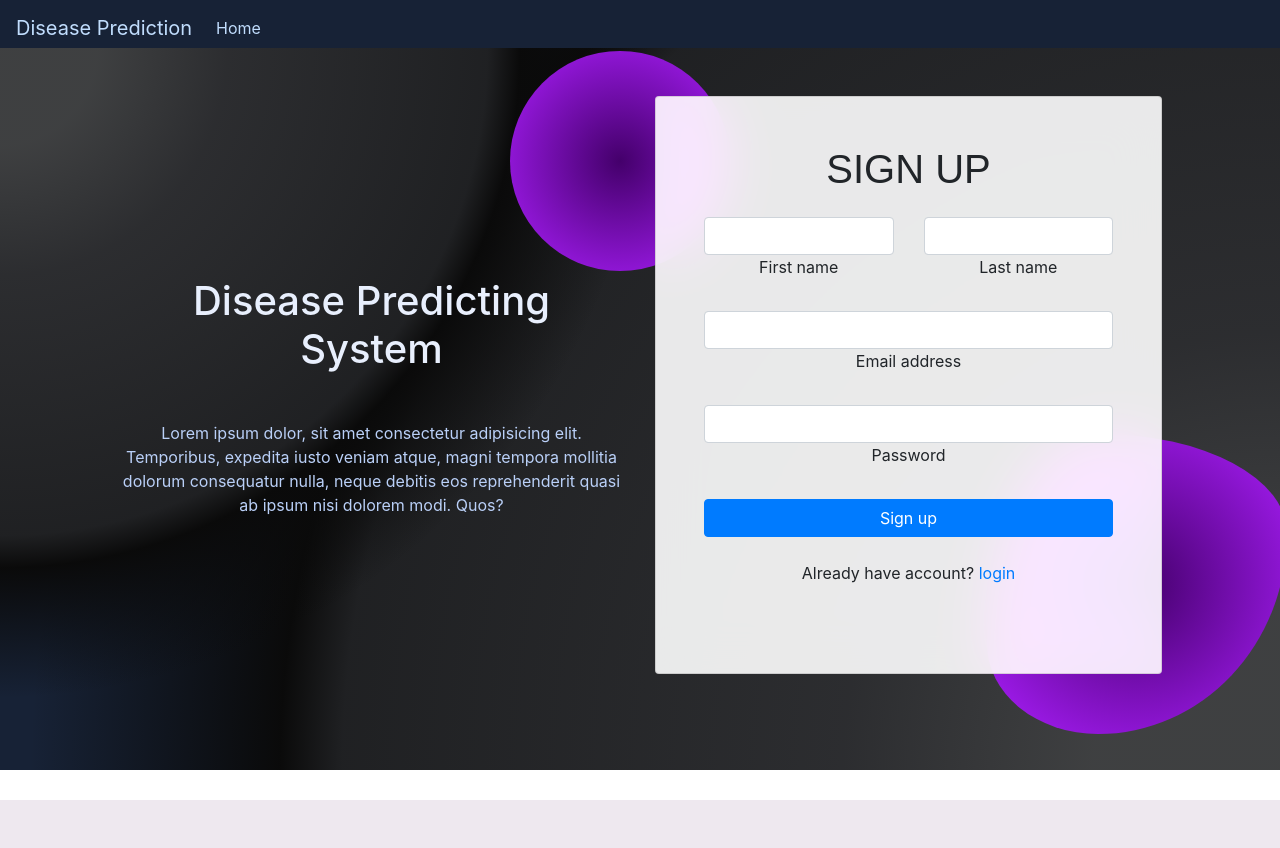
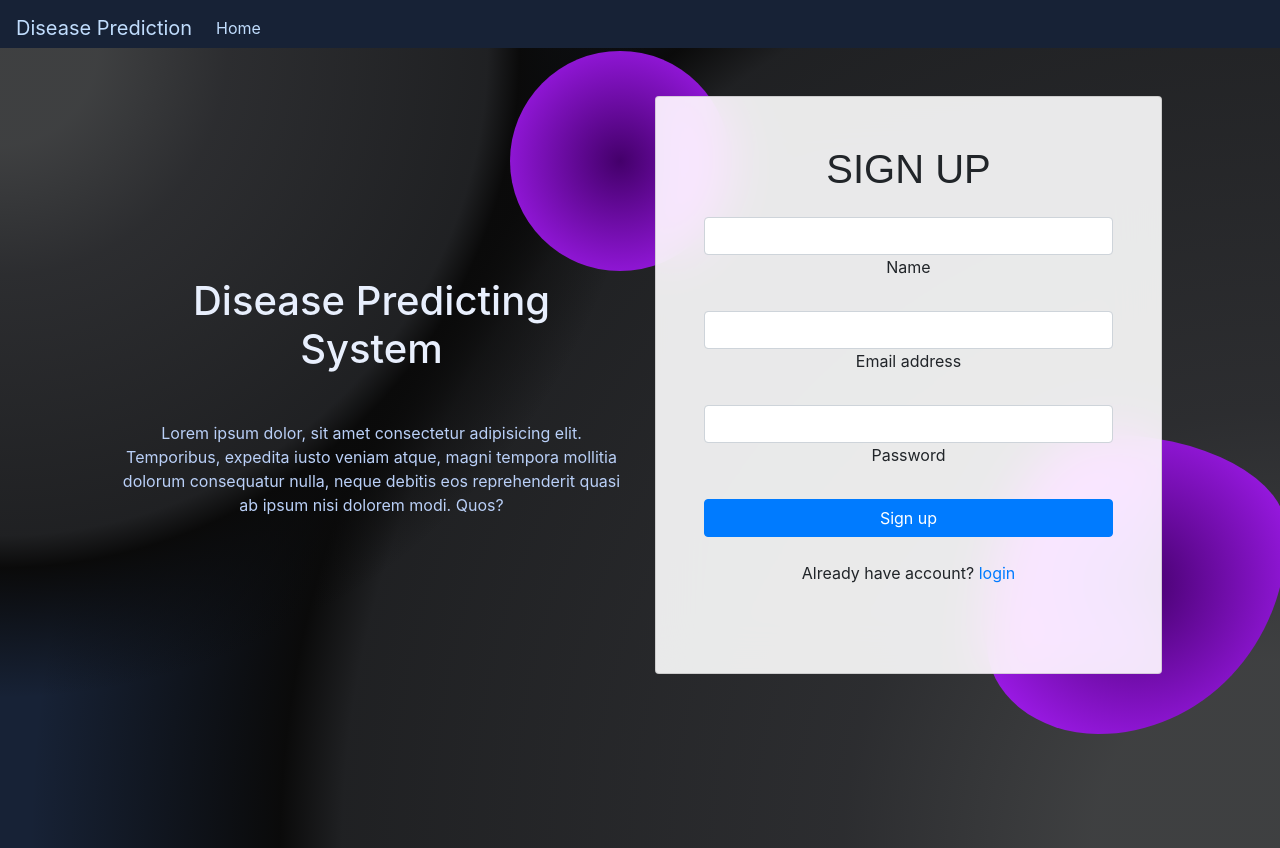
Before and after one commit to RameeshaSharinpk/Disease_prediction, a Flask app: page /signup in a window 1280 px wide. Before the commit the page ends 800 px from the top, so only its background shows below. Run offline with Flask 3, Linux system fonts and the light colour scheme; some libraries are stand-ins or nearby versions.

Commit message:
Update signup.html

```diff
--- a/Templates/signup.html
+++ b/Templates/signup.html
@@ -1,5 +1,6 @@
 <!DOCTYPE html>
 <html lang="en">
+
 <head>
   <meta charset="UTF-8">
   <meta http-equiv="X-UA-Compatible" content="IE=edge">
@@ -7,14 +8,21 @@
   <title>Disease Prediction System</title>
 
 
-    <link rel="stylesheet" href="https://cdn.jsdelivr.net/npm/bootstrap@4.0.0/dist/css/bootstrap.min.css" integrity="sha384-Gn5384xqQ1aoWXA+058RXPxPg6fy4IWvTNh0E263XmFcJlSAwiGgFAW/dAiS6JXm" crossorigin="anonymous">
-    <script src="https://code.jquery.com/jquery-3.2.1.slim.min.js" integrity="sha384-KJ3o2DKtIkvYIK3UENzmM7KCkRr/rE9/Qpg6aAZGJwFDMVNA/GpGFF93hXpG5KkN" crossorigin="anonymous"></script>
-    <script src="https://cdn.jsdelivr.net/npm/popper.js@1.12.9/dist/umd/popper.min.js" integrity="sha384-ApNbgh9B+Y1QKtv3Rn7W3mgPxhU9K/ScQsAP7hUibX39j7fakFPskvXusvfa0b4Q" crossorigin="anonymous"></script>
-    <script src="https://cdn.jsdelivr.net/npm/bootstrap@4.0.0/dist/js/bootstrap.min.js" integrity="sha384-JZR6Spejh4U02d8jOt6vLEHfe/JQGiRRSQQxSfFWpi1MquVdAyjUar5+76PVCmYl" crossorigin="anonymous"></script>
+  <link rel="stylesheet" href="https://cdn.jsdelivr.net/npm/bootstrap@4.0.0/dist/css/bootstrap.min.css"
+    integrity="sha384-Gn5384xqQ1aoWXA+058RXPxPg6fy4IWvTNh0E263XmFcJlSAwiGgFAW/dAiS6JXm" crossorigin="anonymous">
+  <script src="https://code.jquery.com/jquery-3.2.1.slim.min.js"
+    integrity="sha384-KJ3o2DKtIkvYIK3UENzmM7KCkRr/rE9/Qpg6aAZGJwFDMVNA/GpGFF93hXpG5KkN"
+    crossorigin="anonymous"></script>
+  <script src="https://cdn.jsdelivr.net/npm/popper.js@1.12.9/dist/umd/popper.min.js"
+    integrity="sha384-ApNbgh9B+Y1QKtv3Rn7W3mgPxhU9K/ScQsAP7hUibX39j7fakFPskvXusvfa0b4Q"
+    crossorigin="anonymous"></script>
+  <script src="https://cdn.jsdelivr.net/npm/bootstrap@4.0.0/dist/js/bootstrap.min.js"
+    integrity="sha384-JZR6Spejh4U02d8jOt6vLEHfe/JQGiRRSQQxSfFWpi1MquVdAyjUar5+76PVCmYl"
+    crossorigin="anonymous"></script>
   <link rel="stylesheet" type="text/css" href="{{ url_for('static', filename='css/styles.css') }}">
 </head>
+
 <body>
-
   <div class="container-signup">
     <div class="navbar-div">
       <div class="navbar-div">
@@ -28,7 +36,8 @@
           <div class="collapse navbar-collapse" id="navbarSupportedContent">
             <ul class="navbar-nav mr-auto">
               <li class="nav-item active">
-                        <a class="nav-link" href="#" style="color:rgb(193, 221, 253);">Home <span class="sr-only">(current)</span></a>
+                <a class="nav-link" href="#" style="color:rgb(193, 221, 253);">Home <span
+                    class="sr-only">(current)</span></a>
               </li>
             </ul>
           </div>
@@ -36,7 +45,7 @@
       </div>
     </div>
     <div class="signup-div">
-      <section class="background-radial-gradient overflow-hidden">
+      <section class="background-radial-gradient overflow-hidden" style="height: 100vh;">
         <style>
           .background-radial-gradient {
             background-color: hsl(218, 41%, 15%);
@@ -103,31 +112,25 @@
                     <div class="form-outline mb-4" style="font-family: Arial, Helvetica, sans-serif;">
                       <h1>SIGN UP</h1>
                     </div>
+
+                    {% if message is defined and message %}
+                      <div class="alert alert-warning">{{ message }}</div>
+                    {% endif %}
                     <!-- 2 column grid layout with text inputs for the first and last names -->
-                    <div class="row">
-                      <div class="col-md-6 mb-4">
-                        <div class="form-outline">
-                          <input type="text" id="form3Example1" class="form-control" />
-                          <label class="form-label" for="form3Example1">First name</label>
-                        </div>
-                      </div>
-                      <div class="col-md-6 mb-4">
-                        <div class="form-outline">
-                          <input type="text" id="form3Example2" class="form-control" />
-                          <label class="form-label" for="form3Example2">Last name</label>
-                        </div>
-                      </div>
+                    <div class="form-outline mb-4">
+                      <input type="text" id="form3Example3" class="form-control" name="name" />
+                      <label class="form-label" for="form3Example3">Name</label>
                     </div>
 
                     <!-- Email input -->
                     <div class="form-outline mb-4">
-                      <input type="email" id="form3Example3" class="form-control" />
+                      <input type="email" id="form3Example3" class="form-control" name="email" />
                       <label class="form-label" for="form3Example3">Email address</label>
                     </div>
 
                     <!-- Password input -->
                     <div class="form-outline mb-4">
-                      <input type="password" id="form3Example4" class="form-control" />
+                      <input type="password" id="form3Example4" class="form-control" name="password" />
                       <label class="form-label" for="form3Example4">Password</label>
                     </div>
 
@@ -163,5 +166,7 @@
         </div>
       </section>
     </div>
+  </div>
 </body>
+
 </html>
```
Lines whose indentation alone changed are shown as unchanged.
